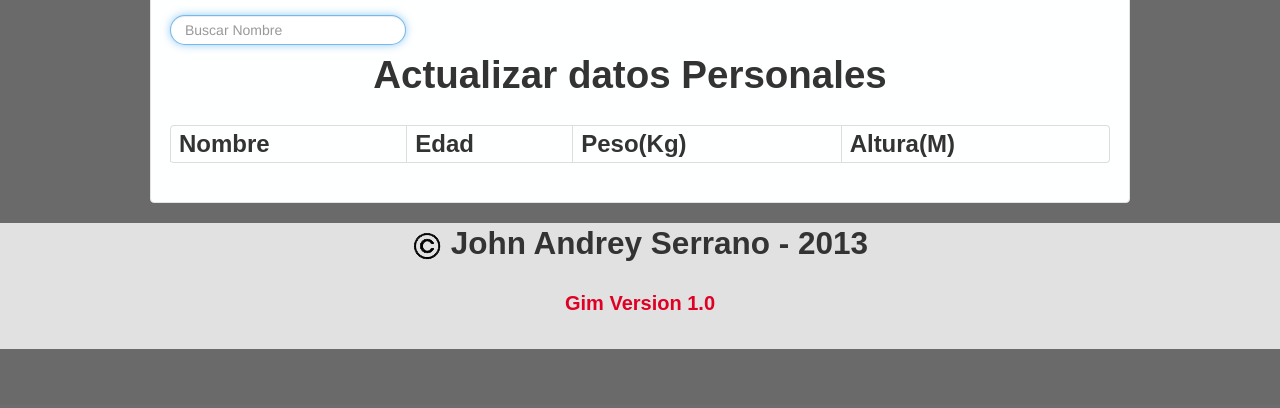
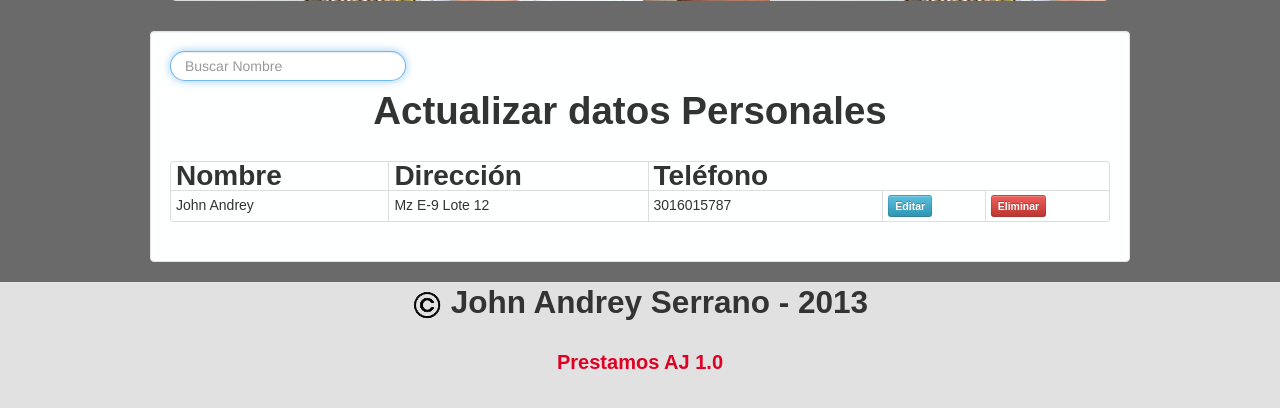
Before and after one commit to johnsi15/appPrestamos, a PHP site: page /includes/actualizarDatos.php in a window 1280 px wide. Shown: the part 395-803 px from the top of the page. Before the commit the page ends 744 px from the top, so only its background shows below. Run offline with PHP 8.4, Linux system fonts and the light colour scheme; a user stored in the database is signed in; data comes from the database, SQL or seed files in the repository; data that the repository does not hold is empty.

Commit message:
Actualizando registro de clientes y modificacion de los datos de los clientes mejorando la base de datos

```diff
--- a/PrestamosAJ/includes/actualizarDatos.php
+++ b/PrestamosAJ/includes/actualizarDatos.php
@@ -3,9 +3,10 @@
 <head>
 	<meta charset="UTF-8">
 	<title>Actualizar datos</title>
-	<link rel="stylesheet" href="../css/bootstrap.css">
-	<link rel="stylesheet" href="../css/smoothness/jquery-ui.css">
-	<link rel="stylesheet" href="../css/estilos.css">
+	<link rel="stylesheet" type="text/css" href="../css/bootstrap.css">
+	<link rel="stylesheet" type="text/css" href="../css/bootstrap-responsive.css">
+	<link rel="stylesheet" type="text/css" href="../css/smoothness/jquery-ui.css">
+	<link rel="stylesheet" type="text/css" href="../css/estilos.css">
 	<script src="../js/jquery.js"></script>
 	<script src="../js/jquery-ui.js"></script>
 	<script src="../js/jquery.validate.js"></script>
@@ -27,10 +28,10 @@
 		    font-size: 12px;
 		}
 		th{
-	    	font-size: 24px;
+	    	font-size: 2em;
 	    }
 	    td{
-	    	font-size: 20px;
+	    	font-size: 1em;
 	    }
 		p{
 	    	color: #df0024;
@@ -41,18 +42,22 @@
 		}
 		#mensaje{
 	        float: left;
-	        margin-left: 480px;
-	        position: fixed;
+	    	margin-left: 20%;
+	    	position: fixed;
+	    	top: 18%;
+	    	display: block;
        	}
        	#mensajeError{
        		float: left;
-	        margin-left: 680px;
-	        position: fixed;
+	    	margin-left: 20%;
+	    	position: fixed;
+	    	top: 18%;
+	    	display: block;
        	}
         .hero-unit{
-        	margin-top: 30px;
+        	margin-top: 7%;
         	text-align: center;
-        	background-image: url('../img/gim5.jpg');
+        	background-image: url('../img/dinero-1.jpg');
         }
 	</style>
 	<script>
@@ -161,7 +166,7 @@
 						<span class="icon-bar"></span>
 						<span class="icon-bar"></span>
 					</a>
-					<a href="../menu.php" class="brand">Nombre del Gim</a>
+					<a href="../menu.php" class="brand">Prestamos AJ</a>
 					<div class="nav-collapse collapse">
 						<ul class="nav" >
 							<li class="divider-vertical"></li>
@@ -174,28 +179,16 @@
 									</a>
 									<ul class="dropdown-menu pull-right">
 										<div class="span4" id="registrarNew">
-											<form action="acciones.php" method="post" id="registrarEstudiante" style="margin-left: 30px;" class="limpiar">
+											<form action="includes/acciones.php" method="post" id="registrarCliente" style="margin-left: 30px;" class="limpiar">
 												<label>N° Identificación:</label>
 												<input type="text" name="codigo" id="foco" autofocus required>
 												<label>Nombre:</label>
-												<input type="text" name="nombre" id="foco" autofocus required/>
-												<label>Edad:</label>
-												<input type="text" name="edad" required/>
-												<label>Peso - Kg:</label>
-												<input type="text" name="peso" required/>
-												<label>Altura - M:</label>
-												<input type="text" name="altura" required/>
-												<label>Fecha Vencimiento:</label>
-												<input type="date" name="fecha2" required/>
-												<label>Pago:</label>
-												<input type="text" name="pago" value="0"/>
-												<label>Condición:</label>
-												<select name="condicion" id="recar">
-							    					<option value="No Pago">No Pago</option>
-							    					<option value="Pago">Pago</option>
-							    					<option value="Abono">Abono</option>
-							    				</select>
-							    				<input type="hidden" name="registrarEstudiante">
+												<input type="text" name="nombre" required/>
+												<label>Dirección:</label>
+												<input type="text" name="dir" required/>
+												<label>Telefono</label>
+												<input type="text" name="tel" required/>
+							    				<input type="hidden" name="registrarCliente">
 							    				<button type="submit" class="btn btn-success">Registrar</button>
 											</form>
 										</div>
@@ -209,7 +202,7 @@
 								</a>
 								<ul class="dropdown-menu">
 									<li class="active"><a href="#">Actualizar Datos Personales</a></li>
-									<li><a href="actualizarTiempo.php">Actualizar Tiempo</a></li>
+									<li><a href="actualizarTiempo.php">Prestamos</a></li>
 									<li><a href="pagoTiempo.php">Deben Pagar</a></li>
 								</ul>
 							</li>
@@ -258,20 +251,19 @@
 		<div class="row">
 			<h1>Actualizar datos Personales</h1> <br>
 			<div class="span12">
-				<table class="table table-hover table-bordered">
+				<table class="table table-hover table-bordered table-condensed">
 					<thead>
 						<tr>
 							<th>Nombre</th>
-							<th>Edad</th>
-							<th>Peso(Kg)</th>
-							<th>Altura(M)</th>
+							<th>Dirección</th>
+							<th>Teléfono</th>
 						</tr>
 					</thead>
 					<tbody id="verDatos" style="text-aling:center;">
 						<?php
 						    require_once('funciones.php');
 						   	$objeto = new funciones();
-						   	$objeto->verTodosEstudiantes();
+						   	$objeto->verTodosClientes();
 						 ?>
 					</tbody>
 				</table>
@@ -296,12 +288,10 @@
      		<input type="hidden" id="id_registro" name="id_registro" value="0">
      			<label>Nombre:</label>
 				<input type="text" name="nombre" id="nombre" autofocus/>
-     			<label>Edad:</label>
-				<input type="text" name="edad" id="edad"/>
-				<label>Peso:</label>
-				<input type="text" name="peso" id="peso">
-				<label>Altura:</label>
-				<input type="text" name="altura" id="altura">
+     			<label>Dirección:</label>
+				<input type="text" name="direccion" id="direccion"/>
+				<label>Teléfono:</label>
+				<input type="text" name="telefono" id="telefono">
 				<input type="hidden" name="modificarDatos">
 				<button type="submit" id="modificarDatos" class="btn btn-success">Modificar</button>
 				<button id="cancelar" class="btn btn-danger">Cancelar</button>
@@ -309,16 +299,16 @@
     </div>
 
      <!--codigo para eliminar-->
-    <div class="hide" id="deleteReg" title="Eliminar Estudiante">
+    <div class="hide" id="deleteReg" title="Eliminar Cliente">
 	    <form action="acciones.php" method="post">
 	    	<fieldset id="datosOcultos">
 	    		<input type="hidden" id="id_delete" name="id_delete" value="0"/>
 	    	</fieldset>
 	    	<div class="control-group">
 	    		<label for="activoElim" class="alert alert-danger">
-	    		    <strong>Esta seguro de Eliminar este estudiante</strong><br>
+	    		    <strong>Esta seguro de Eliminar este Cliente</strong><br>
 	    		</label>
-	    		<input type="hidden" name="deleteEstudiante"/>
+	    		<input type="hidden" name="deleteCliente"/>
 			    <button type="submit" class="btn btn-success">Aceptar</button>
 			    <button id="cancelar" name="cancelar" class="btn btn-danger">Cancelar</button>
 	    	</div>
@@ -328,7 +318,7 @@
 	<footer>
 		<h2 id="pie"><img src="../img/copyright.png" alt="Autor"> John Andrey Serrano - 2013</h2>
 		<div id="pie"> <br>
-			<p>Gim Version 1.0</p>
+			<p>Prestamos AJ 1.0</p>
 		</div>
 	</footer>
 </body>
--- a/PrestamosAJ/includes/funciones.php
+++ b/PrestamosAJ/includes/funciones.php
@@ -24,9 +24,9 @@
          }
     }
 
-    public function registrarPrestamo($codigo,$nom,$dir,$tel,$prest,$fechaPago,$interes,$fechaI){/**/
-           $resultado = mysql_query("INSERT INTO clientes (cedula,nombre,direccion,telefono,dinero,fechaPago,interes,fecha)
-                                      VALUES ('$codigo','$nom','$dir','$tel','$prest','$fechaPago','$interes','$fechaI')")
+    public function registrarCliente($codigo,$nom,$dir,$tel){/**/
+           $resultado = mysql_query("INSERT INTO clientes (cedula,nombre,direccion,telefono)
+                                      VALUES ('$codigo','$nom','$dir','$tel')")
                                       or die ("Error");
     }
 
@@ -86,10 +86,6 @@
                 <td>'.$fila['nombre'].'</td>
                 <td>'.$fila['direccion'].'</td>
                 <td>'.$fila['telefono'].'</td>
-                <td>'.$fila['dinero'].'</td>
-                <td>'.$fila['fecha'].'</td>
-                <td>'.$fila['fechaPago'].'</td>
-                <td>'.$fila['interes'].'</td>
                 <td><a disabled class="btn btn-mini btn-info"><strong disabled>Editar</strong></a></td>
                 <td><a id="delete" class="btn btn-mini btn-danger" href="'.$fila['cedula'].'"><strong>Eliminar</strong></a></td>
             </tr>';
@@ -438,7 +434,7 @@
                    </div>';
     }
 
-    public function verTodosEstudiantes(){
+    public function verTodosClientes(){
         $cant_reg = 10;//definimos la cantidad de datos que deseamos tenes por pagina.
 
         if(isset($_GET["pagina"])){
@@ -453,15 +449,14 @@
         }else{//se activara si la variable $num_pag ha resivido un valor oasea se encuentra en la pagina 2 o ha si susecivamente
             $inicio = ($num_pag-1)*$cant_reg;//si la pagina seleccionada es la numero 2 entonces 2-1 es = 1 por 10 = 10 empiesa a contar desde la 10 para la pagina 2 ok.
         }
-        $resultado = mysql_query("SELECT * FROM estudiantes LIMIT $inicio,$cant_reg");
+        $resultado = mysql_query("SELECT * FROM clientes LIMIT $inicio,$cant_reg");
         while($fila = mysql_fetch_array($resultado)){
               echo '<tr>
                         <td>'.$fila['nombre'].'</td>
-                        <td>'.$fila['edad'].'</td>
-                        <td>'.$fila['peso'].'</td>
-                        <td>'.$fila['altura'].'</td>
-                        <td><a id="editEstudiante" class="btn btn-mini btn-info" href="'.$fila['codigo'].'"><strong>Editar</strong></a></td>
-                        <td><a id="delete" class="btn btn-mini btn-danger" href="'.$fila['codigo'].'"><strong>Eliminar</strong></a></td>
+                        <td>'.$fila['telefono'].'</td>
+                        <td>'.$fila['direccion'].'</td>
+                        <td><a id="editEstudiante" class="btn btn-mini btn-info" href="'.$fila['cedula'].'"><strong>Editar</strong></a></td>
+                        <td><a id="delete" class="btn btn-mini btn-danger" href="'.$fila['cedula'].'"><strong>Eliminar</strong></a></td>
                     </tr>';
         }
     }
@@ -477,15 +472,15 @@
     }
 
      /*metodos para ELIMINAR estudiantes del gim*/
-    public function eliminarEstudiante($cod){
-        mysql_query("DELETE FROM estudiantes WHERE codigo='$cod'");
-        mysql_query("DELETE FROM fechasclientes WHERE codigoEstudiante='$cod'");
+    public function deleteCliente($cod){
+        mysql_query("DELETE FROM clientes WHERE cedula='$cod'");
+        //mysql_query("DELETE FROM fechasclientes WHERE codigoEstudiante='$cod'");
     }
 
    /*aca comienzo con la partde de actulizar datos de los estudiantes que van al gim*/
-    public function actualizarDatosPersonales($cod,$nom,$edad,$peso,$altura){
-        mysql_query("UPDATE estudiantes SET nombre='$nom', edad='$edad', peso='$peso', altura='$altura' WHERE codigo='$cod'")
-                                    or die ("Error en el update");
+    public function actualizarDatosPersonales($cod,$nom,$dir,$tel){
+        mysql_query("UPDATE clientes SET nombre='$nom', direccion='$dir', telefono='$tel' WHERE cedula='$cod'")
+                                    or die ("Error");
     }
 
 
@@ -543,8 +538,8 @@
                         <td>'.$fila['edad'].'</td>
                         <td>'.$fila['peso'].'</td>
                         <td>'.$fila['altura'].'</td>
-                        <td><a id="editEstudiante" class="btn btn-mini btn-info" href="'.$fila['codigo'].'"><strong>Editar</strong></a></td>
-                        <td><a id="delete" class="btn btn-mini btn-danger" href="'.$fila['codigo'].'"><strong>Eliminar</strong></a></td>
+                        <td><a id="editEstudiante" class="btn btn-mini btn-info" href="'.$fila['cedula'].'"><strong>Editar</strong></a></td>
+                        <td><a id="delete" class="btn btn-mini btn-danger" href="'.$fila['cedula'].'"><strong>Eliminar</strong></a></td>
                     </tr>';
                               // echo $salida;
                     echo $salida;
@@ -570,7 +565,7 @@
                 $inicio = ($num_pag-1)*$cant_reg;//si la pagina seleccionada es la numero 2 entonces 2-1 es = 1 por 10 = 10 empiesa a contar desde la 10 para la pagina 2 ok.
             }
 
-            $result = mysql_query("SELECT * FROM estudiantes");///hacemos una consulta de todos los datos de cinternet
+            $result = mysql_query("SELECT * FROM clientes");///hacemos una consulta de todos los datos de cinternet
 
             $total_registros=mysql_num_rows($result);//obtenesmos el numero de datos que nos devuelve la consulta
 
--- a/PrestamosAJ/js/eliminar.js
+++ b/PrestamosAJ/js/eliminar.js
@@ -48,7 +48,7 @@ $(document).ready(function(){
                    success: function(resp){
                         console.log(resp);
                        if(resp == "Error"){
-                             setTimeout(function(){ $("#mensaje .alert").fadeOut(800).fadeIn(800).fadeOut(500).fadeIn(500).fadeOut(300);}, 800);
+                             setTimeout(function(){ $("#mensaje .alert").fadeOut(1000).fadeIn(900).fadeOut(800).fadeIn(500).fadeOut(300);}, 800);
                              var error = '<div class="alert alert-warning">'+'<button type="button" class="close" data-dismiss="alert">'+'X'+'</button>'+'<strong>'+'No se Pudo Eliminar el registro'+'</strong>'+' Intente nuevamente'+'</div>';
                              $('#mensaje .alert').remove();
                              $('#mensaje').html(error);
@@ -59,7 +59,7 @@ $(document).ready(function(){
                              $('#verDatos').empty();
                              $('#verDatos').html(resp);
                              $('#deleteReg').dialog('close');
-                             setTimeout(function(){ $("#mensaje .alert").fadeOut(800).fadeIn(800).fadeOut(500).fadeIn(500).fadeOut(300);}, 1000);
+                             setTimeout(function(){ $("#mensaje .alert").fadeOut(1000).fadeIn(900).fadeOut(800).fadeIn(500).fadeOut(300);}, 1000);
                              var exito = '<div class="alert alert-success">'+'<button type="button" class="close" data-dismiss="alert">'+'X'+'</button>'+'<strong>'+'Registro Eliminado '+'</strong>'+' el registro se Elimino correctamente'+'</div>';
                              $('#mensaje .alert').remove();
                              $('#mensaje').html(exito);
--- a/PrestamosAJ/js/funciones.js
+++ b/PrestamosAJ/js/funciones.js
@@ -10,7 +10,10 @@ $(document).ready(function(){
 			nombre:{
 				required: true
 		    },
-      fechaPago: {
+      tel: {
+        required: true
+      },
+      dir: {
         required: true
       }
 		},
```
Also changed, not shown: PrestamosAJ/baseD.sql (+54 -5 lines), PrestamosAJ/css/estilos.css (+6 -38 lines), PrestamosAJ/css/estilosMenu.css (+39 -0 lines), PrestamosAJ/includes/acciones.php (+13 -14 lines), PrestamosAJ/js/editar.js (+7 -5 lines), PrestamosAJ/menu.php (+4 -8 lines).
